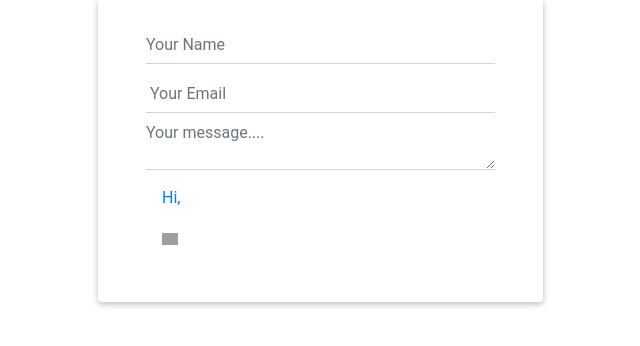
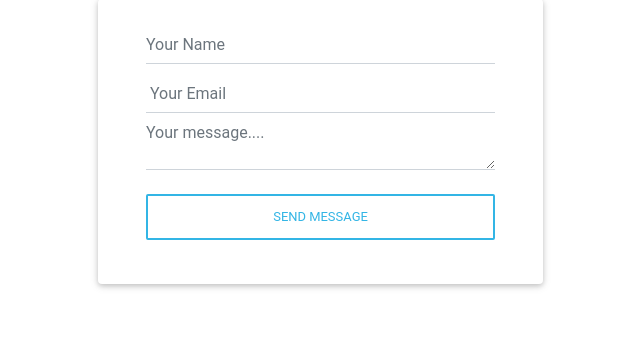
Before and after one commit to CharityMutonii/Blog, a Flask app: page /post/1 in a window 1280 px wide. Shown: the part 276-622 px from the top of the page, without its empty margins (177-817 px from the left). Run offline with Flask 2, Linux system fonts and the light colour scheme; tables that the repository leaves empty hold one stand-in row (values such as "Sample post"); some libraries are stand-ins or nearby versions; some web fonts are replaced; grey boxes are pictures that could not be loaded.

Commit message:
made changes:

```diff
--- a/app/templates/post.html
+++ b/app/templates/post.html
@@ -60,13 +60,13 @@
 
                                 <textarea class="form-control md-textarea" id="textarea" name = "content" placeholder="Your message...."></textarea>
 
-
-            <a class=" nav-link active" href="{{ url_for('main.profile',username=current_user.username) }}">Hi, {{current_user.username}}</a>
-            <a class=" nav-link active" href="{{ url_for('main.profile',username=current_user.username) }}"><img src="{{url_for('static', filename = current_user.profile_img)}}" alt="" style= "width:5%;height:auto;" ></a>
+                                <button class="btn btn-outline-info btn-rounded btn-block my-4 waves-effect z-depth-0" type="submit">Send Message</button>
+            <!-- <a class=" nav-link active" href="{{ url_for('main.profile',username=current_user.username) }}">Hi, {{current_user.username}}</a>
+            <a class=" nav-link active" href="{{ url_for('main.profile',username=current_user.username) }}"><img src="{{url_for('static', filename = current_user.profile_img)}}" alt="" style= "width:5%;height:auto;" ></a> -->
             {%else%}
             <a class="nav-item nav-link active" href="{{ url_for('main.displayposts') }}">Home</a>
 
-            <button class="btn btn-outline-info btn-rounded btn-block my-4 waves-effect z-depth-0" type="submit">Send Message</button>
+
 
 
                             </form>
```
